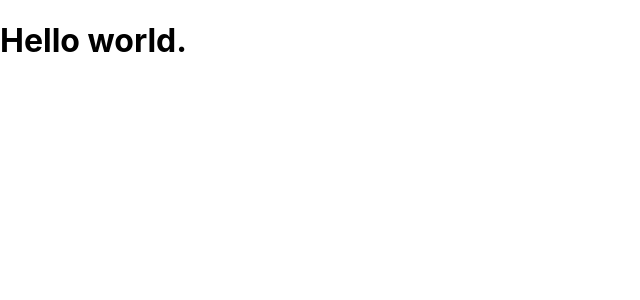
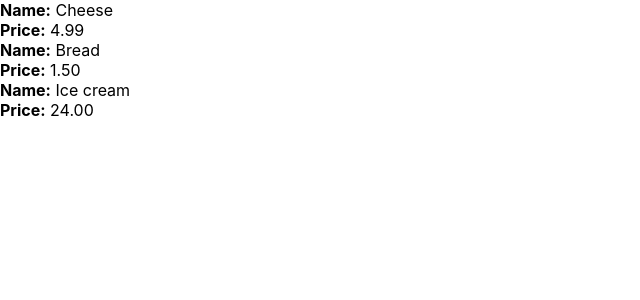
Before and after one commit to realonlytomd/react-solo-learn, a React (Create React App) app: page / in a window 1280 px wide. Shown: the top 300 px of the page, without its empty margins (0-640 px from the left). Built offline with nearby package versions, Linux system fonts and the light colour scheme.

Commit message:
learned props

```diff
--- a/src/index.js
+++ b/src/index.js
@@ -23,14 +23,36 @@ const root = ReactDOM.createRoot(document.getElementById('root'));
 //    </React.StrictMode>
 //   );
 // }
+//setInterval(show, 1000);
 
-//setInterval(show, 1000);
-class Hello extends React.Component {
-  render() {
-    return <h1>Hello world.</h1>;
-  }
+// function component with props
+function Item(props) {
+  return <div className="item">
+    <b>Name:</b> {props.name} <br />
+    <b>Price:</b> {props.price}
+  </div>;
 }
-const el = <Hello />
+// class component
+// class Hello extends React.Component {
+//   render() {
+//     return <p>Hello, {this.props.name}!</p>;
+//   }
+// }
+// function App() {
+//   return <div>
+//     <Hello name="David" />
+//     <Hello name="James" />
+//     <Hello name="Amy" />
+//   </div>;
+// }
+function App() {
+  return <div>
+    <Item name="Cheese" price="4.99" />
+    <Item name="Bread" price="1.50" />
+    <Item name="Ice cream" price="24.00" />
+  </div>
+}
+const el = <App />;
 root.render(
   <React.StrictMode>
     {el}
```
